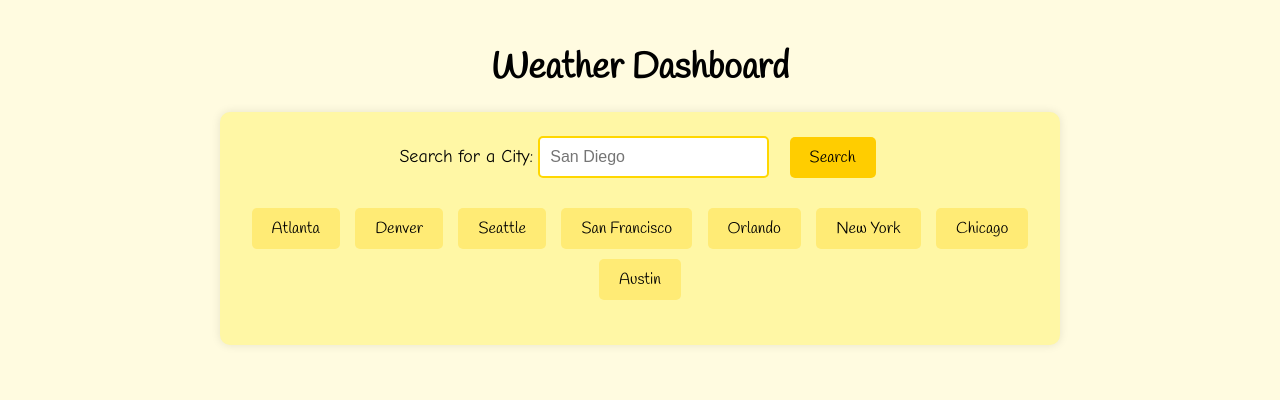
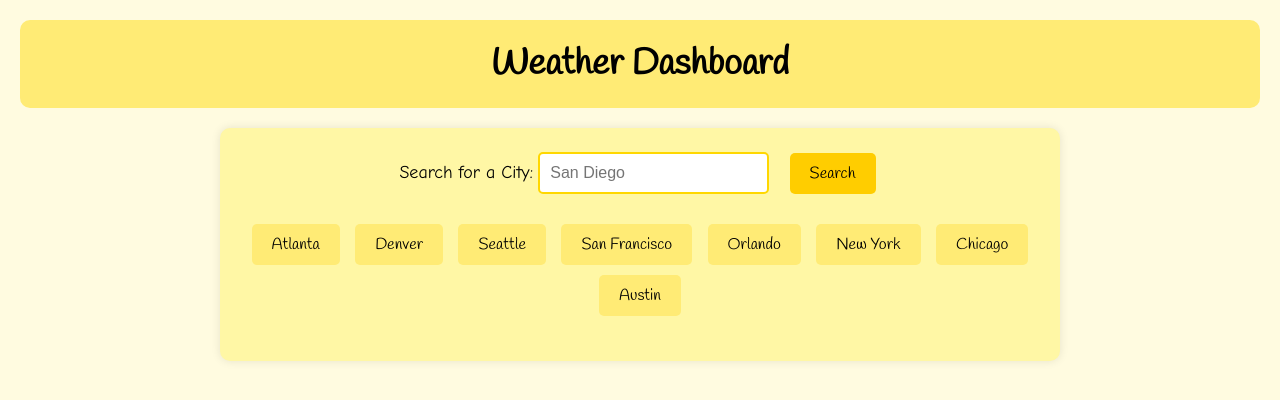
Before and after one commit to MagsZavala/WeatherOrNot, a plain HTML site: page index.html in a window 1280 px wide. Drawn offline with Linux system fonts and the light colour scheme.

Commit message:
added header style

```diff
--- a/assets/css/style.css
+++ b/assets/css/style.css
@@ -8,7 +8,19 @@ body {
     padding: 20px;
     text-align: center;
 }
+header {
+    background-color: #ffeb75; /* Lighter shade of yellow */
+    padding: 20px;
+    border-radius: 10px;
+    margin-bottom: 20px;
+}
 
+header h1 {
+    font-family: 'Handlee', cursive;
+    font-size: 36px;
+    color: black; /* Bright yellow for the header */
+    margin: 0;
+}
 .container {
     max-width: 800px;
     margin: 0 auto;
@@ -16,13 +28,6 @@ body {
     padding: 20px;
     border-radius: 10px;
     box-shadow: 0 0 10px rgba(0, 0, 0, 0.1);
-}
-
-h1 {
-    font-family: 'Handlee', cursive;
-    font-size: 36px;
-    color: black; /* Bright yellow for the header */
-    margin-bottom: 20px;
 }
 
 .search-container {
```
